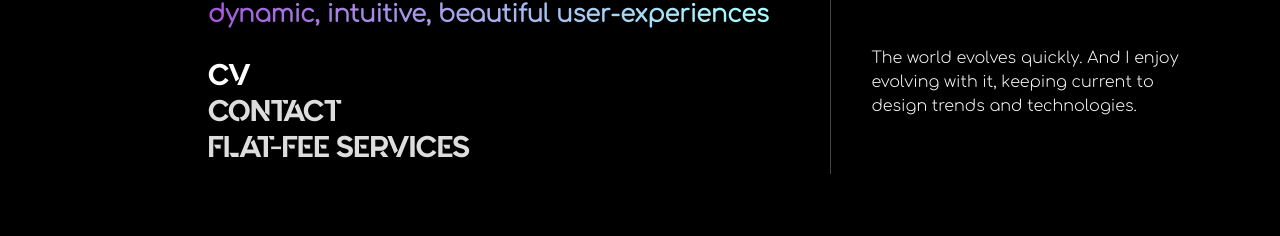
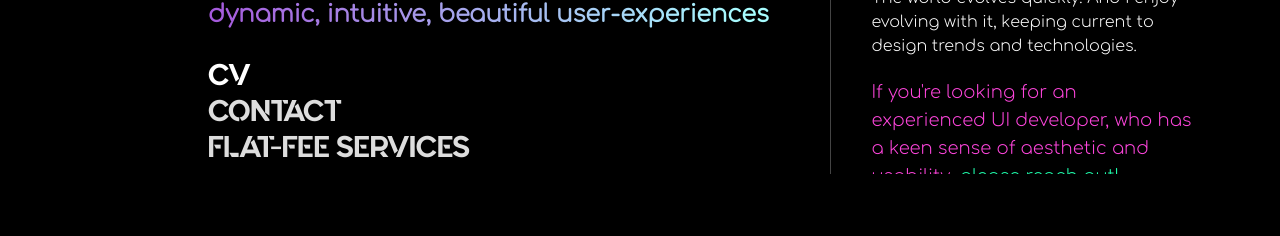
Before and after one commit to ErikKimsey/erikkimsey.github.io, a React (Create React App) app: page / in a window 1280 px wide. Shown: the part 430-666 px from the top of the page. Built offline with nearby package versions, Linux system fonts and the light colour scheme.

Commit message:
Created clickable text in a new paragraph, that opens the contact modal

```diff
--- a/src/Landing/Landing.jsx
+++ b/src/Landing/Landing.jsx
@@ -76,19 +76,22 @@ function Landing(props) {
 
             <EmailJSModal isOpen={isEmailOpen} onClose={closeEmailModal} />
 
-            <LandingRightArea />
+            <LandingRightArea openEmail={openEmailModal} />
         </LandingContentBannerTemplate>
     );
 }
 
-function LandingRightArea() {
+function LandingRightArea({ openEmail }) {
 
     let [p1Array, setP1Array] = useState([]);
     let [p2Array, setP2Array] = useState([]);
     let [finalString, setFinalString] = useState("");
 
+
+    const paragraph1 = "  I have over 7 years of professional experience weaving UX best-practices, UI & graphic design, and software engineering.  The results are the creation of engaging and intutive user-experiences which are specific to each product's target-market."
     const paragraph2 = "The world evolves quickly.  And I enjoy evolving with it, keeping current to design trends and  technologies."
-    const paragraph1 = "  I have over 7 years of professional experience weaving UX best-practices, UI & graphic design, and software engineering.  The results are the creation of engaging and intutive user-experiences which are specific to each product's target-market."
+    const paragraph3Before = "If you're looking for an experienced UI developer, who has a keen sense of aesthetic and usability, ";
+    const paragraph3Click = "please reach out!";
     // const paragraph3 = "I like pushing the possibilities of a successful user-experience. Incorporating tactility, visual and auditory feedback, to provide user guidance and confidence.   Be it by engaging in rapid prototyping, experimentation, and R&D. Utilizing under-used APIs native to any platform, and elements of multimedia."
     // const paragraph4 = "Be it by engaging in current research in HCI rapid prototyping and experimentation, and R&DUtilizing under-used APIs native to any platform, and elements of multimedia.", I enjoy utilizing overlooked APIs that are native to platforms.  E.g., Javascript's Web Audio API, Web MIDI API, "
     const paragraphAnimation = {
@@ -137,6 +140,14 @@ function LandingRightArea() {
                             <li>Utilizing under-used APIs native to any platform, and elements of multimedia. </li>
                         </ul> */}
                 </motion.p>
+                <motion.p
+                    className=" py-2 text-pinkz"
+                    initial={paragraphAnimation.initial}
+                    animate={paragraphAnimation.animate}
+                    transition={{ ...paragraphAnimation.transition, delay: 1.1 }}
+                >
+                    {paragraph3Before}<span onClick={openEmail} className="cursor-pointer hover:text-yellowz text-tealz hover:scale-125 transition-all duration-500">{paragraph3Click}</span>
+                </motion.p>
             </div>
 
         </div >
```
